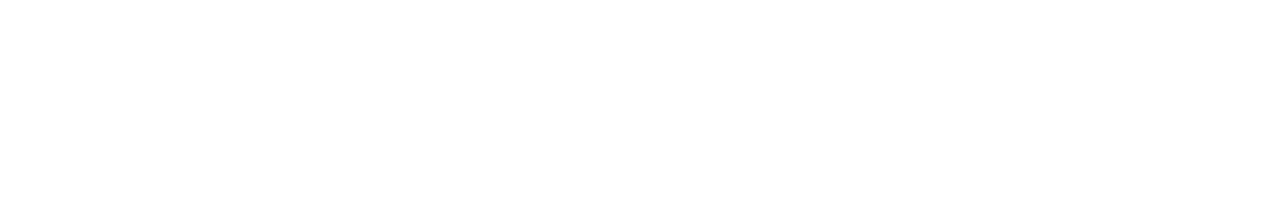
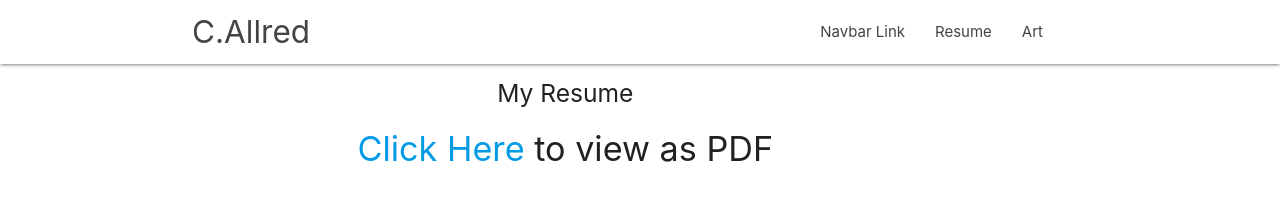
Before and after one commit to CRSPN/portfolio-web, a plain HTML site: page assets/html/resume.html in a window 1280 px wide. Drawn offline with Linux system fonts and the light colour scheme.

Commit message:
edited css on resume page and fixed some smudges

```diff
--- a/assets/html/resume.html
+++ b/assets/html/resume.html
@@ -1,11 +1,42 @@
 <!DOCTYPE html>
 <html lang="en">
 <head>
-    <meta charset="UTF-8">
-    <meta name="viewport" content="width=device-width, initial-scale=1.0">
-    <title>Document</title>
+    <meta http-equiv="Content-Type" content="text/html; charset=UTF-8"/>
+    <meta name="viewport" content="width=device-width, initial-scale=1"/>
+    <title>Christians Resume</title>
+
+
+    <link href="https://fonts.googleapis.com/icon?family=Material+Icons" rel="stylesheet">
+    <link href="../css/materialize.css" type="text/css" rel="stylesheet" media="screen,projection"/>
+    <link href="../css/style.css" type="text/css" rel="stylesheet" media="screen,projection"/>
 </head>
 <body>
+    <nav class="white" role="navigation">
+        <div class="nav-wrapper container">
+          <a id="logo-container" href="#" class="brand-logo">C.Allred</a>
+          <ul class="right hide-on-med-and-down">
+            <li><a href="#">Navbar Link</a></li>
+            <li><a href="assets/html/resume.html">Resume</a></li>
+            <li><a href="assets/html/art.html">Art</a></li>
+            <li><a href="#"></a></li>
+          </ul>
+
+          <ul id="nav-mobile" class="sidenav">
+            <li><a href="#">Navbar Link</a></li>
+          </ul>
+          <a href="#" data-target="nav-mobile" class="sidenav-trigger"><i class="material-icons">menu</i></a>
+        </div>
+    </nav>
+    <div class="container">
+        <div class="row">
+            <div class="col s10 center">
+                <h5 class="">My Resume</h5>
+                <h4><a href="../pdfs/ChristianAllred_Resume_2019.pdf">Click Here</a> to view as PDF</h4>
+
+            </div>
+        </div>
+
+    </div>
 
 </body>
 </html>
```
Also changed, not shown: index.html (+3 -3 lines), assets/images/background1.jpg (deleted), assets/images/background2.jpg (deleted), assets/images/background3.jpg (deleted), 1 other file.
